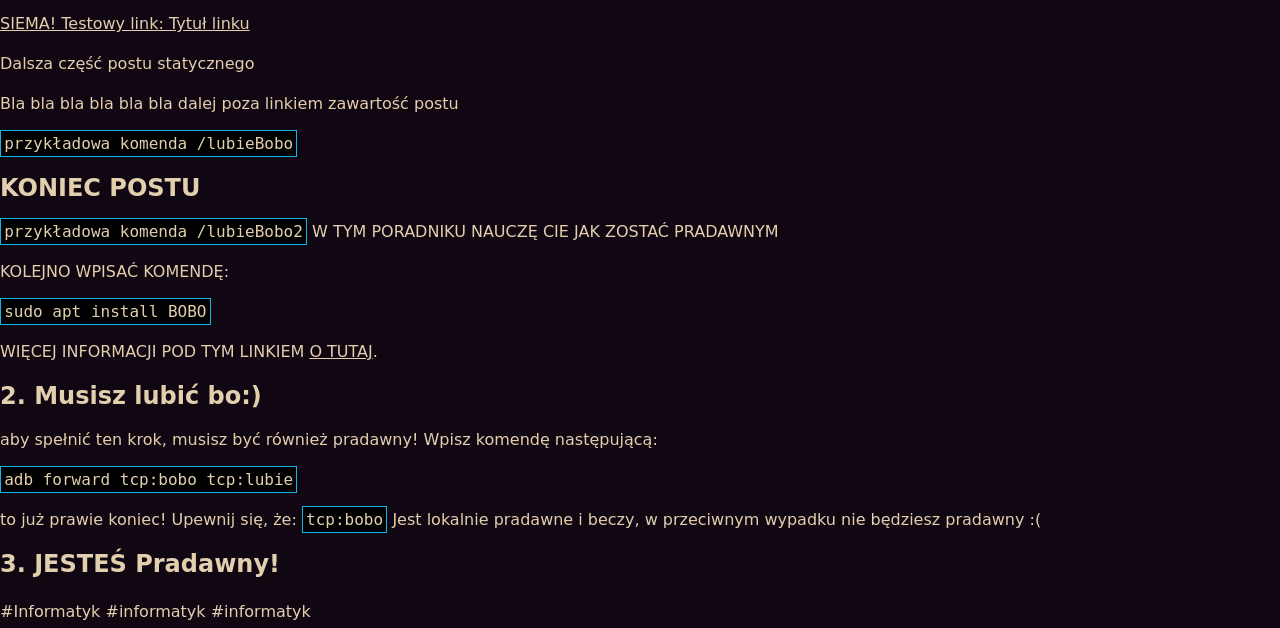
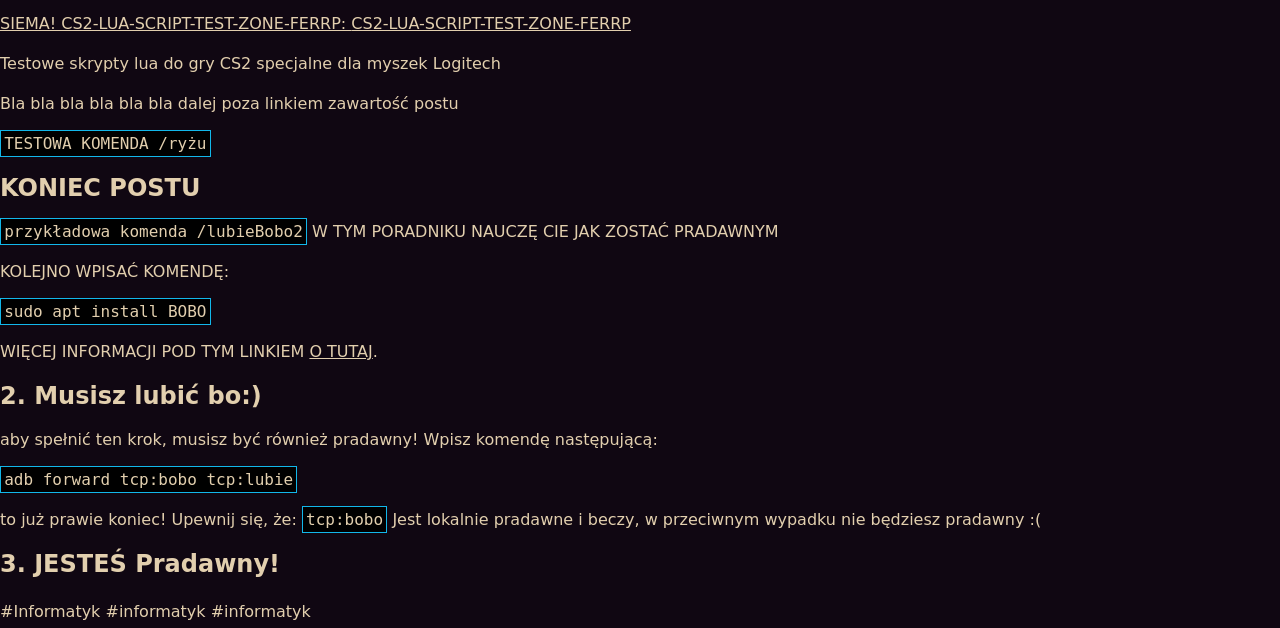
Before and after one commit to anonymousik/CS2-LUA-SCRIPT-TEST-ZONE-FERRP, a plain HTML site: page index.htm in a window 1280 px wide. Shown: the part 218-846 px from the top of the page. Drawn offline with Linux system fonts and the light colour scheme.

Commit message:
Update and rename index1.html to index.htm

```diff
--- a/index1.html
+++ b/index.htm
@@ -4,13 +4,13 @@
   <meta charset="utf-8">
   <meta http-equiv="X-UA-Compatible" content="IE=edge">
   <meta name="viewport" content="width=device-width, initial-scale=1">
-  <title>Nieznany Nikomu</title>
+  <title>Nieznany Nikomu Ferro</title>
   <meta name="description" content="Oficjalna strona Nieznanego Nikomu">
   <meta name="keywords" content="Nieznany Nikomu, strona informacyjna, poradnik">
   <meta property="og:title" content="Siema! Tutaj Nieznany Nikomu">
   <meta property="og:description" content="Oficjalna strona Nieznanego Nikomu - miejsce na twoją reklamę">
   <link rel="canonical" href="https://twojadomena.pl">
-  <link rel="apple-touch-icon" sizes="180x180" href="https://github.com/anonymousik/Ni3znnyNikoTu.github.io">
+  <link rel="apple-touch-icon" sizes="180x180" href="#">
   <link rel="icon" sizes="32x32" type="image/png" href="favicon-32x32.png?6ccd5">
   <link rel="icon" sizes="16x16" type="image/png" href="#">
   <link rel="manifest" href="#">
@@ -23,12 +23,12 @@
 <div class="progressbar"></div>
 <div id="hydration">
   <div class="site-container">
-    <a class="logo-link" href="https://github.com/anonymousik/Ni3znnyNikoTu.github.io">
+    <a class="logo-link" href="#">
       <img src="logo.png" alt="Logo Nieznanego Nikomu">
     </a>
     <div class="header">
       <h1 class="site-title">
-        <a href="https://github.com/anonymousik/Ni3znnyNikoTu.github.io">
+        <a href="#">
           </h1>
     </div>
     <div class="nav-search-container">
@@ -42,11 +42,11 @@
   </div>
   <div class="post-content" itemprop="articleBody">
     <h1>Witaj na oficjalnej stronie Nieznanego Nikomu</h1>
-    <p>SIEMA! Testowy link: <a href="LINK/">Tytuł linku</a></p>
-    <p>Dalsza część postu statycznego</p>
+    <p>SIEMA! CS2-LUA-SCRIPT-TEST-ZONE-FERRP: <a href="https://anonymousik.github.io/CS2-LUA-SCRIPT-TEST-ZONE-FERRP/">CS2-LUA-SCRIPT-TEST-ZONE-FERRP</a></p>
+    <p>Testowe skrypty lua do gry CS2 specjalne dla myszek Logitech</p>
     <p>Bla bla bla bla bla bla dalej poza linkiem zawartość postu</p>
     <div class="code-box">
-      <code>przykładowa komenda /lubieBobo</code>
+      <code>TESTOWA KOMENDA /ryżu</code>
     </div>
     <h2>KONIEC POSTU</h2>
     <p>
```
